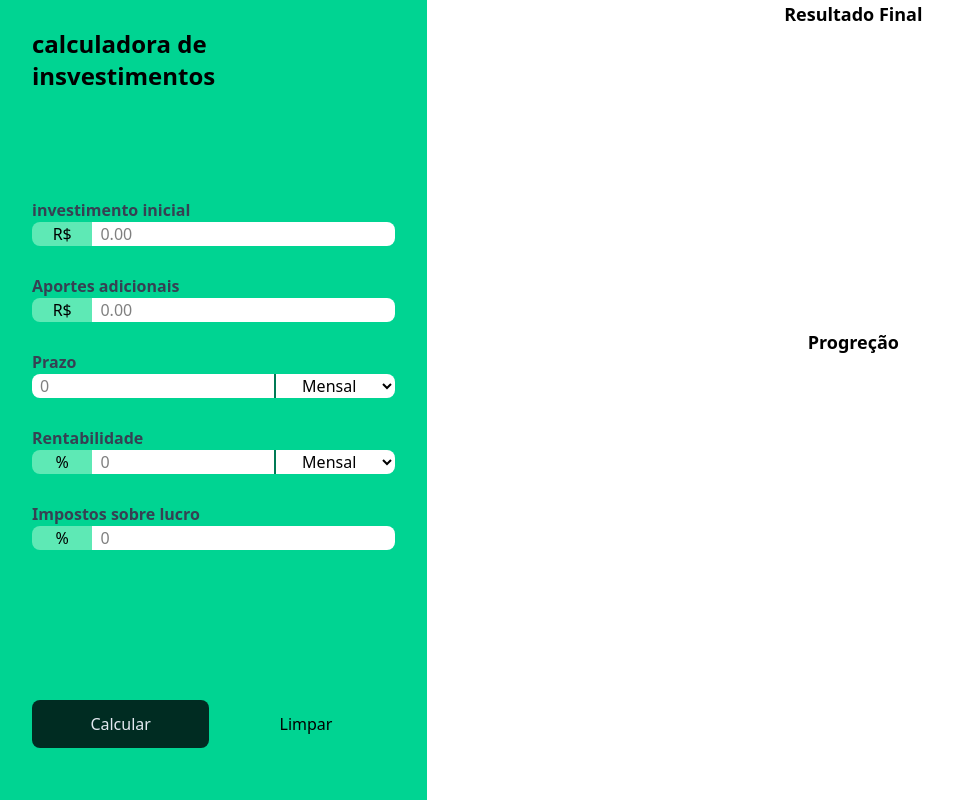
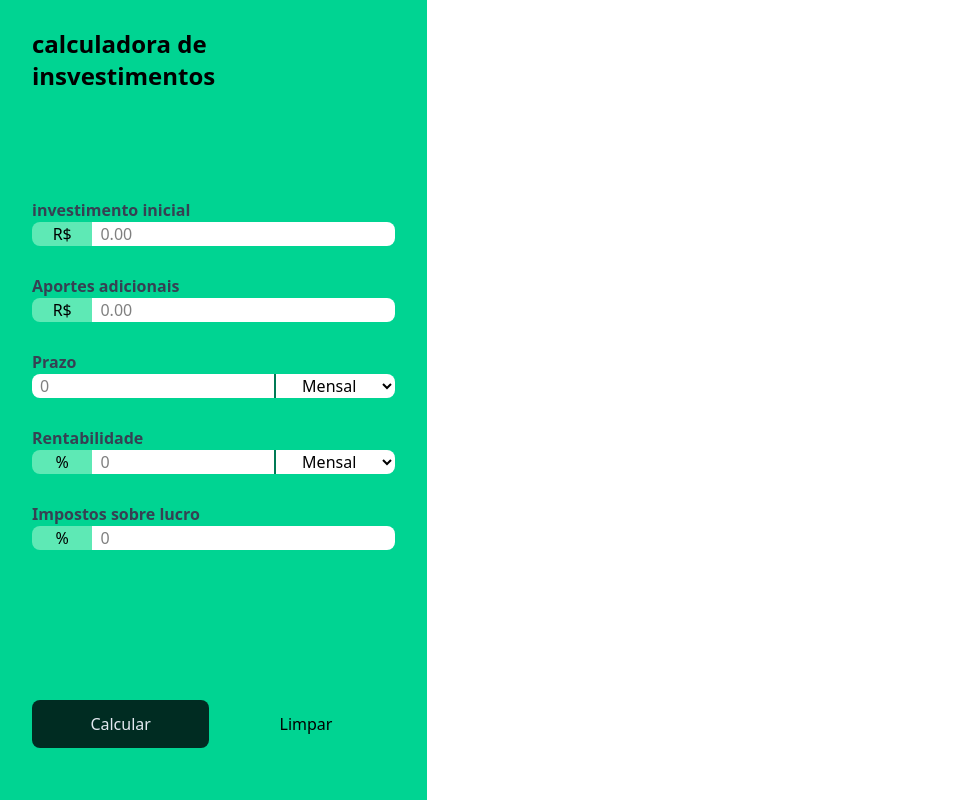
Before and after one commit to PPedroAmaral/calculadoraInvestimentos, a website built with Vite: page index.html in a window 1280 px wide. Shown: the whole page, without its empty margins (0-953 px from the left). Built offline with nearby package versions, Linux system fonts and the light colour scheme.

Commit message:
processos relacionados aos graficos foram comentados

```diff
--- a/index.html
+++ b/index.html
@@ -83,7 +83,7 @@
 
   <main class="row-span-2 col-span-2">
     <!-- Resultados -->
-    <section id="charts-conteiner" class="h-full">
+    <!-- <section id="charts-conteiner" class="h-full">
       <div class="h-[36%] flex flex-col items-center">
         <p class="font-bold text-lg">Resultado Final</p>
         <canvas id="final-money-distribuition"></canvas>
@@ -93,7 +93,7 @@
         <p class="font-bold text-lg">Progreção</p>
         <canvas  id="progression"></canvas>
       </div>
-    </section>
+    </section> -->
 
   </main>
 
--- a/main.js
+++ b/main.js
@@ -163,5 +163,5 @@ for (const formElemnt of form) {
   }
 }
 
-form.addEventListener("submit", renderProgression);
+/* form.addEventListener("submit", renderProgression); */
 clearFormButton.addEventListener("click", clearForm);
```
